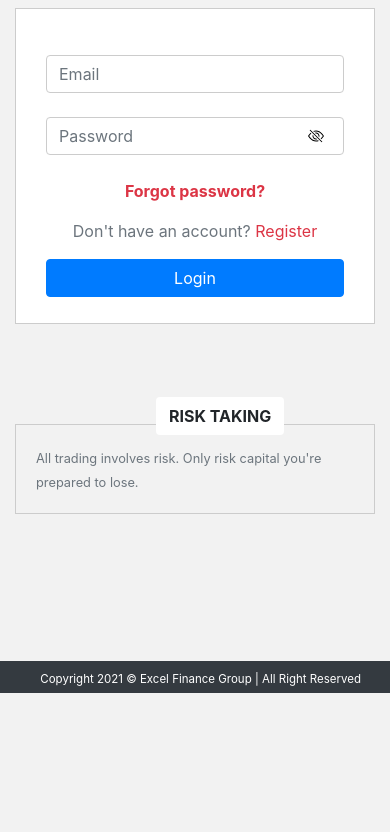
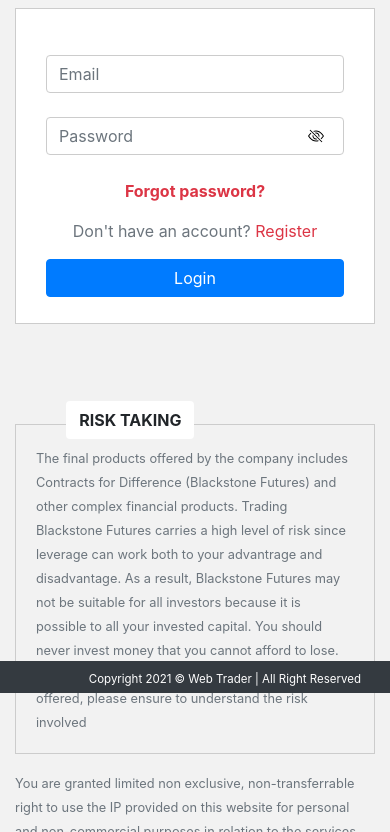
Before and after one commit to DivineChuks/webSign, a plain HTML site: page index.html in a window 390 px wide. Shown: the part 151-983 px from the top of the page. Before the commit the page ends 844 px from the top, so only its background shows below. Drawn offline with Linux system fonts and the light colour scheme.

Commit message:
more commit

```diff
--- a/css/style.css
+++ b/css/style.css
@@ -32,8 +32,8 @@
 
 .warning-btn {
   position: absolute;
-  top: -30%;
-  left: 40%;
+  top: -11%;
+  left: 17%;
   font-weight: bold;
 }
 
@@ -70,6 +70,13 @@
     margin-left: 26px;
   }
 
+  .warning-btn {
+  position: absolute;
+  top: -7%;
+  left: 17%;
+  font-weight: bold;
+}
+
   .register {
     margin-right: 10px;
   }
--- a/index.html
+++ b/index.html
@@ -11,7 +11,7 @@
     <!-- Boostrap csss-->
     <link rel="stylesheet" href="css/bootstrap.min.css">
     <link rel="stylesheet" href="font/css/fontawesome.min.css">
-    <title>Excel Finance</title>
+    <title>Web Trader | Login</title>
 </head>
 <body style="background-color: #f2f2f2;">
 
@@ -20,7 +20,7 @@
     <nav class="navbar navbar-expand-lg navbar-light sticky-top p-2">
     <div class="container">
         <a class="navbar-brand" href="#">
-            <img class="logo" src="images/excel.png" width="150" height="25"  alt="">
+            <img class="logo" src="images/trader.png" width="150" height="25"  alt="">
         </a>
         <ul class="navbar-nav ml-auto">
           <li class="nav-item text-white register">
@@ -58,18 +58,23 @@
     </section>
 
     <div class="container warning-section">
-        <div class="row mb-3">
+        <div class="row">
             <div class="col-md-6 mx-auto">
                 <div class="warning">
                 <small class="text-muted">
-                    All trading involves risk. Only risk capital you're prepared to lose.</small>
+                    The final products offered by the company includes Contracts for Difference (Blackstone Futures) and other complex financial products. Trading Blackstone Futures carries a high level of risk since leverage can work both to your advantrage and disadvantage. As a result, Blackstone Futures may not be suitable for all investors because it is possible to all your invested capital. You should never invest money that you cannot afford to lose. Before trading in the complex financial product offered, please ensure to understand the risk involved</small>
                 </div>
                 <button class="btn btn-md warning-btn text-bold" style="background-color: #fff;"><strong>RISK TAKING</strong></button>
             </div>
         </div>
     </div>
 
-    <div class="py-3">
+    <div class="container mb-5 mt-3">
+        <div class="row justify-content-center">
+            <div class="col-md-6 mx-auto">
+                <small class="text-muted">You are granted limited non exclusive, non-transferrable right to use the IP provided on this website for personal and non-commercial purposes in relation to the services offered on the Website only</small>
+            </div>
+        </div>
 
     </div>
 
@@ -83,7 +88,7 @@
         </div>
          <ul class="navbar-nav ml-auto">
           <li class="nav-item text-white register">
-              <small>Copyright 2021 &copy; Excel Finance Group | All Right Reserved</small>
+              <small>Copyright 2021 &copy; Web Trader | All Right Reserved</small>
           </li>
         </ul>
     </div>
```
Also changed, not shown: images/trader.png (added).
